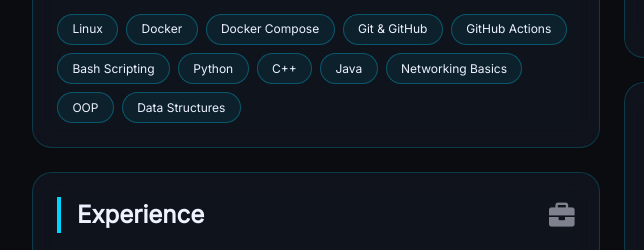
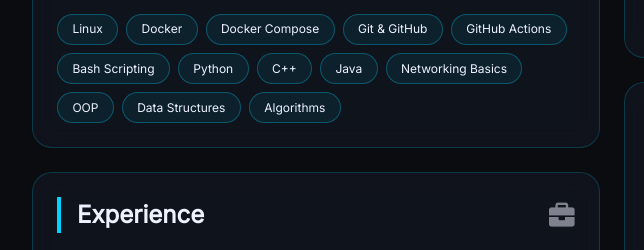
Before and after one commit to klarasameh1/DevOps-Portfolio, a website: page nodeapp/frontend/index.html in a window 1280 px wide. Shown: the part 856-1106 px from the top of the page, 0-644 px from the left. Drawn offline with Linux system fonts and the light colour scheme; no server answers.

```diff
--- a/nodeapp/frontend/index.html
+++ b/nodeapp/frontend/index.html
@@ -103,6 +103,7 @@
                         <span class="skill-tag">Networking Basics</span>
                         <span class="skill-tag">OOP</span>
                         <span class="skill-tag">Data Structures</span>
+                        <span class="skill-tag">Algorithms</span>
                     </div>
                 </section>
 
```
